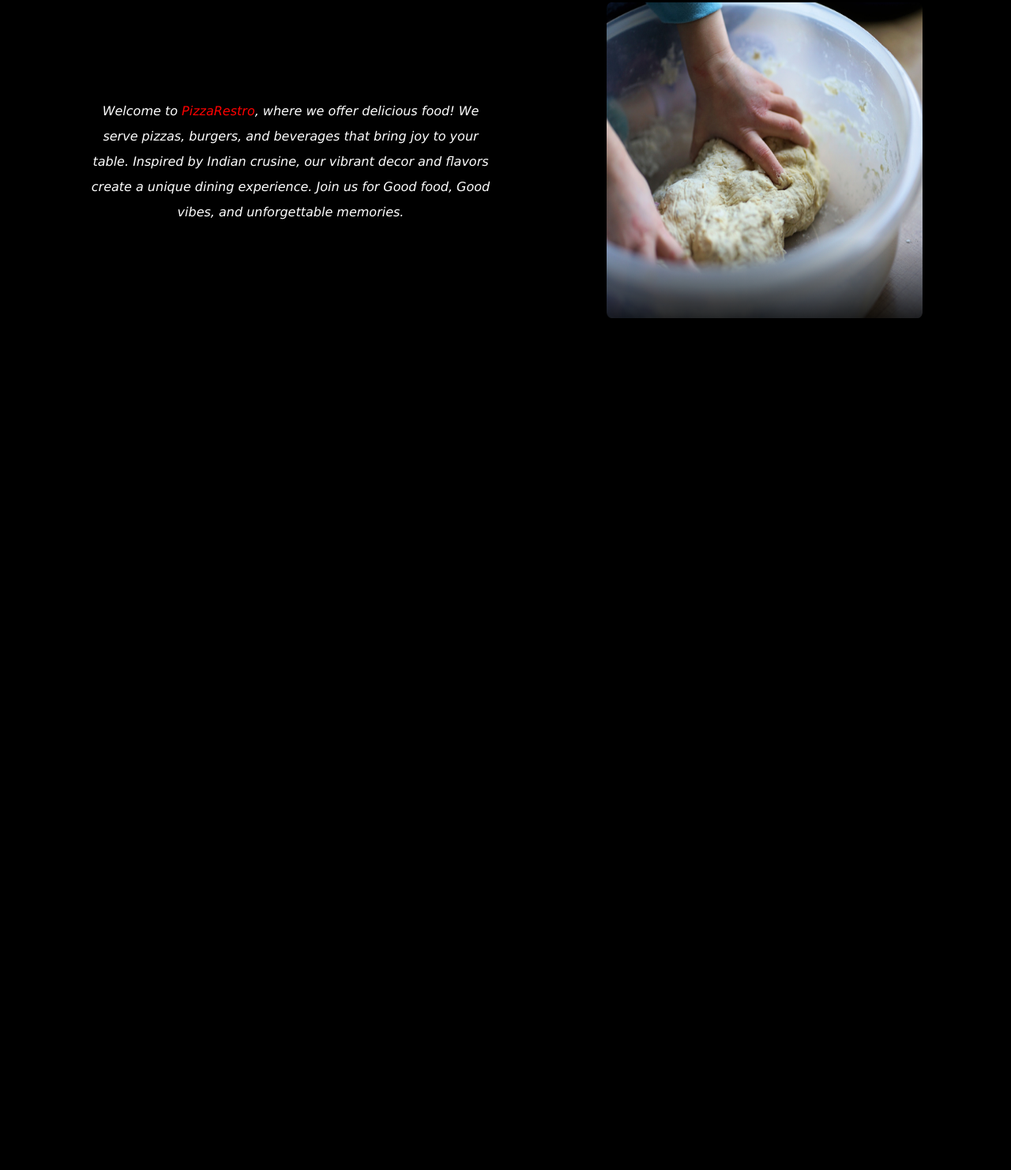
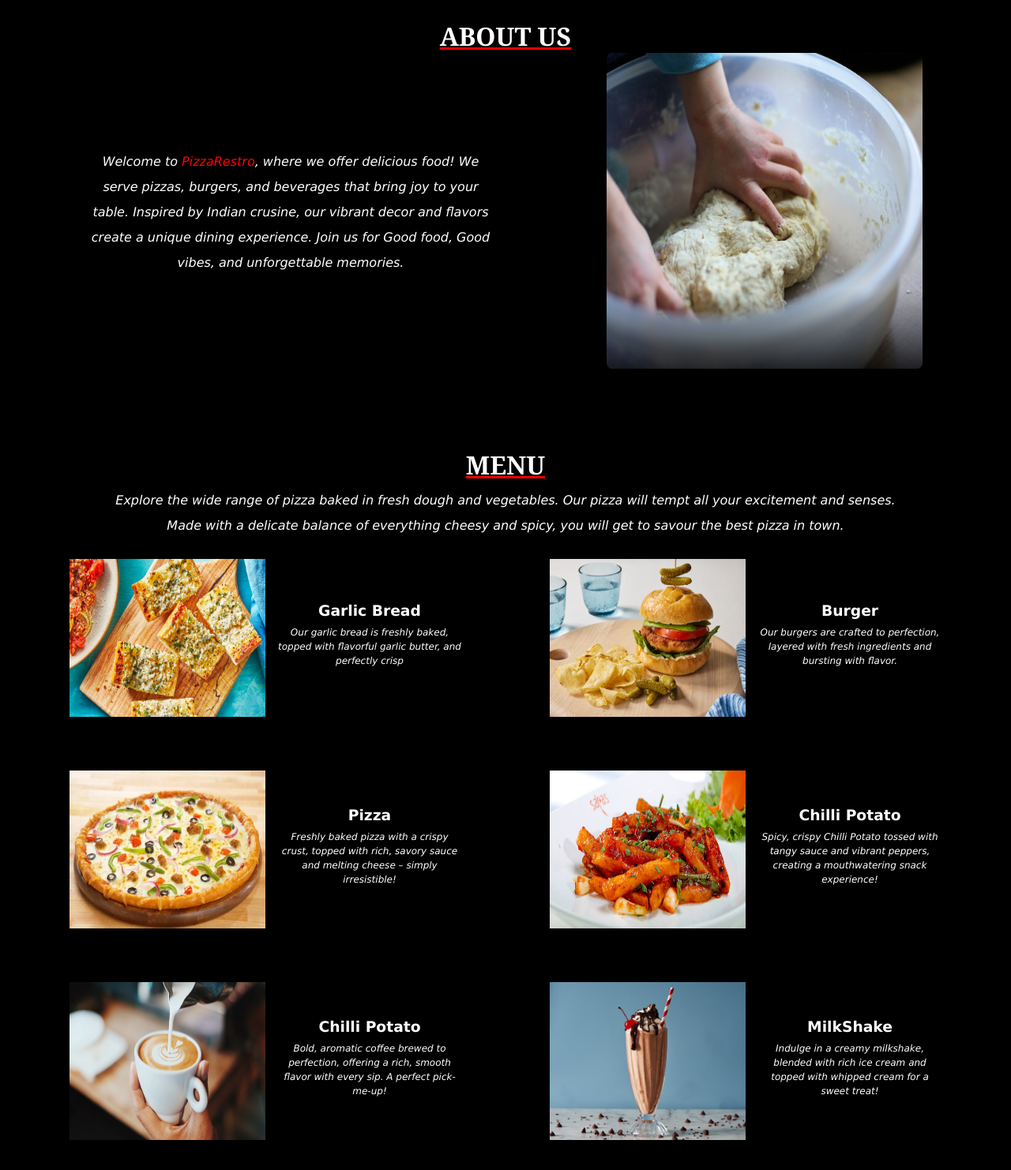
Before and after one commit to Upendhar10/PizzaRestro-AccioJob, a plain HTML site: page index.html in a window 1280 px wide. Shown: the part 824-2306 px from the top of the page at 79% size. Before the commit the page ends 1295 px from the top, so only its background shows below. Drawn offline with nearby package versions, Linux system fonts and the light colour scheme.

Commit message:
Menu - section complete

```diff
--- a/index.html
+++ b/index.html
@@ -42,6 +42,7 @@
           <i class="bx bxl-whatsapp"></i>
         </a>
       </section>
+      <div class="menuIcon"><i class="bx bxl-menu-right"></i></div>
     </header>
     <main>
       <section class="main-banner">
@@ -73,6 +74,77 @@
           </div>
         </div>
       </section>
+      <section class="Menu">
+        <h2>Menu</h2>
+        <p>
+          Explore the wide range of pizza baked in fresh dough and vegetables.
+          Our pizza will tempt all your excitement and senses. Made with a
+          delicate balance of everything cheesy and spicy, you will get to
+          savour the best pizza in town.
+        </p>
+        <div class="card-container">
+          <div class="card">
+            <img src="assets/Garlic Bread.jpg" alt="GarlicBread" />
+            <div class="card-text">
+              <h3>Garlic Bread</h3>
+              <p>
+                Our garlic bread is freshly baked, topped with flavorful garlic
+                butter, and perfectly crisp
+              </p>
+            </div>
+          </div>
+          <div class="card">
+            <img src="assets/Burger.jpg" alt="Burger" />
+            <div class="card-text">
+              <h3>Burger</h3>
+              <p>
+                Our burgers are crafted to perfection, layered with fresh
+                ingredients and bursting with flavor.
+              </p>
+            </div>
+          </div>
+          <div class="card">
+            <img src="assets/Pizza.webp" alt="pizza" />
+            <div class="card-text">
+              <h3>Pizza</h3>
+              <p>
+                Freshly baked pizza with a crispy crust, topped with rich,
+                savory sauce and melting cheese – simply irresistible!
+              </p>
+            </div>
+          </div>
+          <div class="card">
+            <img src="assets/Chilli Potato.jpg" alt="ChilliPotato" />
+            <div class="card-text">
+              <h3>Chilli Potato</h3>
+              <p>
+                Spicy, crispy Chilli Potato tossed with tangy sauce and vibrant
+                peppers, creating a mouthwatering snack experience!
+              </p>
+            </div>
+          </div>
+          <div class="card">
+            <img src="assets/Coffee.webp" alt="Coffee" />
+            <div class="card-text">
+              <h3>Chilli Potato</h3>
+              <p>
+                Bold, aromatic coffee brewed to perfection, offering a rich,
+                smooth flavor with every sip. A perfect pick-me-up!
+              </p>
+            </div>
+          </div>
+          <div class="card">
+            <img src="assets/MilkShake.avif" alt="MilkShake" />
+            <div class="card-text">
+              <h3>MilkShake</h3>
+              <p>
+                Indulge in a creamy milkshake, blended with rich ice cream and
+                topped with whipped cream for a sweet treat!
+              </p>
+            </div>
+          </div>
+        </div>
+      </section>
     </main>
   </body>
 </html>
--- a/styles.css
+++ b/styles.css
@@ -34,10 +34,10 @@ li {
 header {
   width: 100%;
   display: flex;
-  flex-direction: column;
   align-items: center;
   justify-content: space-between;
-  padding: 0.25rem 1rem;
+  gap: 1rem;
+  padding: 0.5rem 1rem;
   text-transform: uppercase;
   background-color: red;
 
@@ -60,6 +60,15 @@ header .Logo h2 {
   font-size: 1.5rem;
   text-transform: none;
   font-family: Cambria, Cochin, Georgia, Times, "Times New Roman", serif;
+}
+
+header nav {
+  display: none;
+}
+
+header .menuIcon {
+  font-size: 1.5rem;
+  cursor: pointer;
 }
 
 header nav ul {
@@ -86,7 +95,7 @@ header nav ul {
 .main-banner {
   background-image: url("./assets/PizzaRestroHero.png");
   background-position: top;
-  min-height: 90vh;
+  min-height: 100vh;
   display: flex;
   justify-content: center;
   align-items: center;
@@ -131,7 +140,7 @@ header nav ul {
   align-items: center;
   justify-content: center;
   gap: 1rem;
-  margin-block: 1rem;
+  /* margin-block: 1rem; */
 }
 
 .AboutUs-container p {
@@ -152,6 +161,55 @@ header nav ul {
   height: 300px;
 }
 
+.Menu {
+  padding: 3rem;
+  text-align: center;
+}
+
+.Menu h2 {
+  font-size: 2rem;
+  text-transform: uppercase;
+  font-family: Cambria, Cochin, Georgia, Times, "Times New Roman", serif;
+  text-decoration: underline red;
+}
+
+.Menu p {
+  max-width: 80vw;
+  margin: auto;
+  margin-block: 0.5rem;
+  font-style: italic;
+  line-height: 2rem;
+}
+
+.card-container {
+  display: flex;
+  flex-wrap: wrap;
+  justify-content: center;
+  justify-content: center;
+  gap: 2rem;
+}
+
+.card {
+  max-width: 400px;
+  margin-block: 1rem;
+  display: flex;
+  flex-direction: column;
+  align-items: center;
+  gap: 1rem;
+
+  border: 2px solid black;
+  border-radius: 5px;
+}
+
+.card:hover {
+  border: 2px solid red;
+  cursor: pointer;
+}
+
+.card img {
+  width: 100%;
+}
+
 /* ---------------------------------------------------------------- */
 
 /* Media Queries */
@@ -161,9 +219,17 @@ header nav ul {
     flex-direction: row;
   }
 
+  header nav {
+    display: flex;
+  }
+
   header nav ul {
     flex-direction: row;
     flex-wrap: wrap;
+  }
+
+  .menuIcon {
+    display: none;
   }
 
   .main-banner h1 {
@@ -184,4 +250,28 @@ header nav ul {
     max-width: 40vw;
     line-height: 2rem;
   }
+
+  .card-container {
+    flex-direction: row;
+    justify-content: space-around;
+  }
+
+  .card {
+    max-width: 500px;
+    display: flex;
+    flex-direction: row;
+    align-items: center;
+    gap: 1rem;
+  }
+
+  .card img {
+    width: 50%;
+    min-height: 200px;
+  }
+
+  .card-text p {
+    font-size: 0.75rem;
+    font-style: italic;
+    line-height: 1.5;
+  }
 }
```
